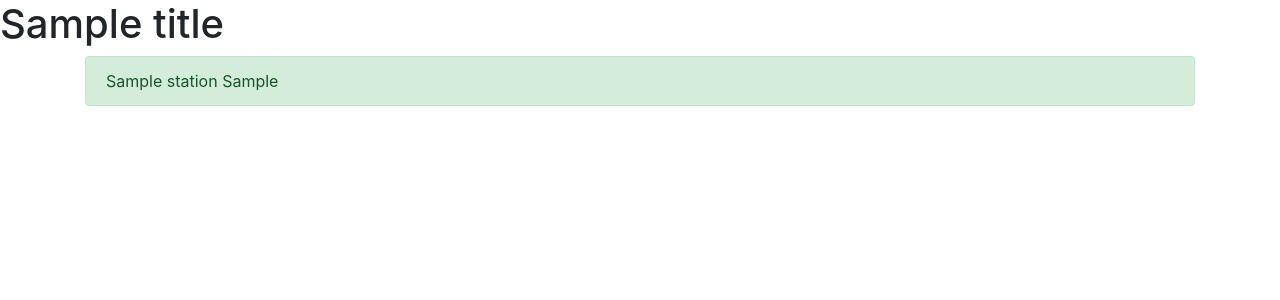
After one commit to SFerrazLeite/mars-alerting, a Python web app: template python/app/templates/alerting.jinja in a window 1280 px wide. The commit adds this page. Shown: the top 300 px of the page. Run offline with Jinja, Linux system fonts and the light colour scheme; the template is opened without the code that fills it: most values are stand-ins (such as "Sample title", 1, 10 or a date in 2020); some libraries are stand-ins or nearby versions.

Commit message:
Add minimal sample solution for python. Uses bootstrap to visualize basic alerting.

```diff
--- a/python/app/main.py
+++ b/python/app/main.py
@@ -8,6 +8,7 @@ import aiohttp_jinja2
 
 from .views import index
 from .views import json_example
+from .views import alerting
 
 
 THIS_DIR = Path(__file__).parent
@@ -17,6 +18,7 @@ BASE_DIR = THIS_DIR.parent
 def setup_routes(app):
     app.router.add_get('/', index, name='index')
     app.router.add_get('/json', json_example)
+    app.router.add_get('/alerting', alerting)
 
 
 async def create_app():
--- /dev/null
+++ b/python/app/templates/alerting.jinja
@@ -0,0 +1,22 @@
+{% extends 'base.jinja' %}
+
+{% block content %}
+<div class="container">
+  {% for station in stations %}
+  <div class="row">
+    <div class="col">
+        {% if station.isStormy %}
+        <div class="alert alert-danger" role="alert">
+            {{station.name}}
+            {{station.windVelocity}}
+        </div>
+        {% else %}
+        <div class="alert alert-success" role="alert">
+            {{station.name}}
+            {{station.windVelocity}}
+        </div>
+        {% endif %}
+    </div>
+  </div>
+  {% endfor %}
+{% endblock %}
--- a/python/app/templates/base.jinja
+++ b/python/app/templates/base.jinja
@@ -2,6 +2,7 @@
 <html>
 <head>
   <meta name="viewport" content="width=device-width, initial-scale=1">
+  <link rel="stylesheet" href="https://stackpath.bootstrapcdn.com/bootstrap/4.3.1/css/bootstrap.min.css" integrity="sha384-ggOyR0iXCbMQv3Xipma34MD+dH/1fQ784/j6cY/iJTQUOhcWr7x9JvoRxT2MZw1T" crossorigin="anonymous">
   <title>{{ app.name }}</title>
 </head>
 <body>
@@ -9,5 +10,8 @@
     <h1>{{ title }}</h1>
     {% block content %}{% endblock %}
   </main>
+  <script src="https://code.jquery.com/jquery-3.3.1.slim.min.js" integrity="sha384-q8i/X+965DzO0rT7abK41JStQIAqVgRVzpbzo5smXKp4YfRvH+8abtTE1Pi6jizo" crossorigin="anonymous"></script>
+  <script src="https://cdnjs.cloudflare.com/ajax/libs/popper.js/1.14.7/umd/popper.min.js" integrity="sha384-UO2eT0CpHqdSJQ6hJty5KVphtPhzWj9WO1clHTMGa3JDZwrnQq4sF86dIHNDz0W1" crossorigin="anonymous"></script>
+  <script src="https://stackpath.bootstrapcdn.com/bootstrap/4.3.1/js/bootstrap.min.js" integrity="sha384-JjSmVgyd0p3pXB1rRibZUAYoIIy6OrQ6VrjIEaFf/nJGzIxFDsf4x0xIM+B07jRM" crossorigin="anonymous"></script>
 </body>
 </html>
```
Also changed, not shown: python/app/views.py (+15 -0 lines).
